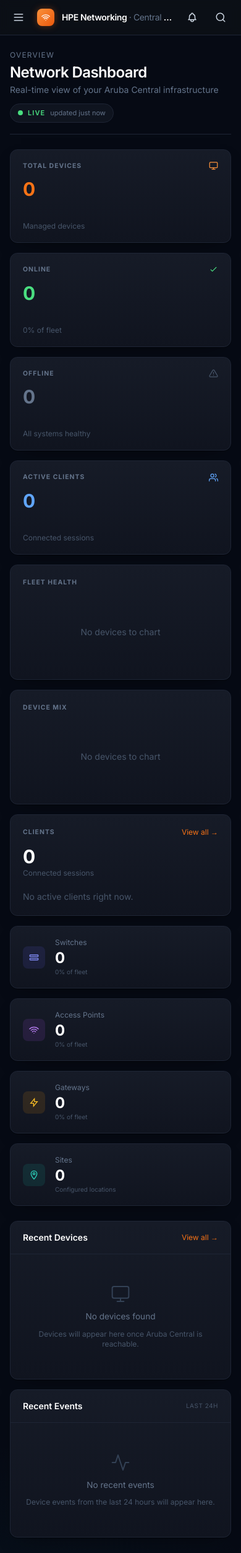
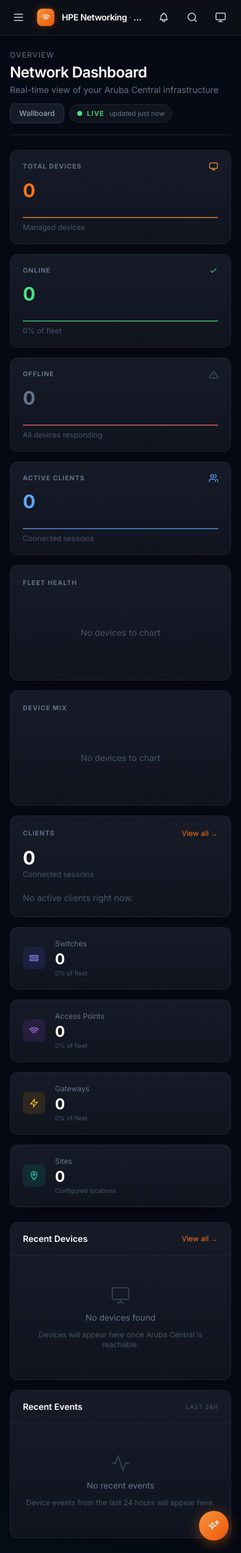
Before and after one commit to secure-ssid/New-Central-Portal, a FastAPI app: page / in a window 390 px wide. Shown: the whole page at 62% size. Run offline with FastAPI, Linux system fonts and the light colour scheme; data that the repository does not hold is empty; some libraries are stand-ins or nearby versions.

Commit message:
Debug and harden NOC UI: Alpine fix, alerts, device filters
Critical fix:
- Remove stray alpine:init close brace that broke ui store, wallboard,
  shortcuts, command palette, and notifications

Dashboard:
- Single list_active_alerts fetch for summary + ticker
- Align offline stat with donut (offline_strict); link online/offline to
  filtered device inventory
- Sparklines match stat metrics; seed on first sample; poll failure label
- prefers-reduced-motion for alert ticker; mobile wallboard button

Alerts hub:
- Move severity tabs into HTMX live region; fix Central vs Portal counts

Devices:
- Server-side status=online|offline filter with tests

Clients:
- Structured locate fields instead of raw JSON dump

Tests: Alpine init smoke, alert fetch dedup, partial tabs, device filters

```diff
--- a/app/routes/devices.py
+++ b/app/routes/devices.py
@@ -154,11 +154,14 @@
     if isinstance(groups, Exception): groups = []
     if isinstance(sites, Exception): sites = []
     q = request.query_params.get("q", "").strip()
+    status_filter = request.query_params.get("status", "").strip().lower()
     devices = filter_items(
         devices, q,
         "name", "serial", "model", "mac", "type", "site", "ip",
         "persona", "deployment", "device_function",
     )
+    if status_filter in ("online", "offline"):
+        devices = [d for d in devices if d.get("status") == status_filter]
     pg = _paginate(request, devices)
     return templates.TemplateResponse(
         request,
@@ -168,6 +171,7 @@
             "groups": groups,
             "sites": sites,
             "q": q,
+            "status_filter": status_filter,
             "active": "devices",
             "page": pg["page"],
             "per_page": pg["per_page"],
--- a/app/routes/home.py
+++ b/app/routes/home.py
@@ -180,14 +180,45 @@
     return None
 
 
-async def _alert_summary() -> dict:
+async def _fetch_dashboard_alerts() -> tuple[dict, list[dict]]:
+    """Single Central alerts fetch for summary + ticker (avoids duplicate API calls)."""
+    empty_summary = {"total": 0, "critical": 0, "major": 0, "minor": 0, "other": 0}
     try:
-        from vendors.central_bridge import get_alerts
-        alerts = await get_alerts(limit=ALERT_SUMMARY_LIMIT)
-        return _count_active_alerts(alerts)
+        from vendors.central_bridge import list_active_alerts
+        raw = await list_active_alerts(limit=ALERT_SUMMARY_LIMIT)
     except Exception as exc:
         logger.warning("Alerts unavailable for dashboard: %s", exc)
-        return {"total": 0, "critical": 0, "major": 0, "minor": 0, "other": 0}
+        return empty_summary, []
+
+    summary = _count_active_alerts(raw)
+    order = {"critical": 0, "major": 1, "minor": 2, "other": 3}
+    ticker: list[dict] = []
+    for a in raw:
+        if not isinstance(a, dict):
+            continue
+        sev = _severity_class(str(a.get("severity") or a.get("alertSeverity") or ""))
+        if sev not in ("critical", "major"):
+            continue
+        title = a.get("title") or a.get("alertName") or a.get("name") or "Alert"
+        serial = a.get("serialNumber") or a.get("serial") or ""
+        ticker.append({
+            "title": str(title),
+            "severity": sev,
+            "device_serial": serial,
+            "url": f"/devices/{serial}" if serial else "/alerts/",
+        })
+    ticker.sort(key=lambda x: order.get(x["severity"], 9))
+    return summary, ticker[:8]
+
+
+async def _alert_summary() -> dict:
+    summary, _ = await _fetch_dashboard_alerts()
+    return summary
+
+
+async def _alert_ticker(limit: int = 8) -> list[dict]:
+    _, ticker = await _fetch_dashboard_alerts()
+    return ticker[:limit]
 
 
 async def _tenant_health() -> dict | None:
@@ -398,34 +429,6 @@
     return enriched
 
 
-async def _alert_ticker(limit: int = 8) -> list[dict]:
-    """Top severity-sorted alerts for the dashboard ticker."""
-    try:
-        from vendors.central_bridge import get_alerts
-        raw = await get_alerts(limit=50)
-    except Exception as exc:
-        logger.debug("Alert ticker unavailable: %s", exc)
-        return []
-    order = {"critical": 0, "major": 1, "minor": 2, "other": 3}
-    items: list[dict] = []
-    for a in raw:
-        if not isinstance(a, dict):
-            continue
-        sev = _severity_class(str(a.get("severity") or a.get("alertSeverity") or ""))
-        if sev not in ("critical", "major"):
-            continue
-        title = a.get("title") or a.get("alertName") or a.get("name") or "Alert"
-        serial = a.get("serialNumber") or a.get("serial") or ""
-        items.append({
-            "title": str(title),
-            "severity": sev,
-            "device_serial": serial,
-            "url": f"/devices/{serial}" if serial else "/alerts/",
-        })
-    items.sort(key=lambda x: order.get(x["severity"], 9))
-    return items[:limit]
-
-
 def _severity_class(sev: str) -> str:
     s = (sev or "").lower()
     if s in ("critical", "crit"):
@@ -499,7 +502,8 @@
         # Existing keys — semantics unchanged.
         "total_devices": total,
         "online_devices": online,
-        "offline_devices": total - online,
+        "offline_devices": offline_strict,
+        "not_online_devices": total - online,
         "online_pct": int(online / total * 100) if total else 0,
         "total_clients": len(clients),
         "switches": switches,
@@ -548,8 +552,7 @@
     is_lite = bool(partial and lite)
 
     events = [] if is_lite else await _recent_events(devices)
-    alert_summary = await _alert_summary()
-    alert_ticker = await _alert_ticker()
+    alert_summary, alert_ticker = await _fetch_dashboard_alerts()
     health_notes = [] if is_lite else await _offline_health_notes(devices)
     tenant_health = None if is_lite else await _tenant_health()
     tenant_cards = _tenant_health_cards(tenant_health) if tenant_health else []
--- a/app/templates/base.html
+++ b/app/templates/base.html
@@ -371,6 +371,14 @@
                     aria-label="Search devices, clients, and sites"
                     aria-haspopup="dialog">
                 <svg aria-hidden="true" width="18" height="18" fill="none" stroke="currentColor" stroke-width="2" viewBox="0 0 24 24"><circle cx="11" cy="11" r="8"/><path stroke-linecap="round" d="M21 21l-4.35-4.35"/></svg>
+            </button>
+            <button type="button"
+                    @click="$store.ui && $store.ui.toggleNoc()"
+                    class="p-2 rounded-lg text-slate-300 hover:text-white hover:bg-surface-700/60"
+                    :class="$store.ui && $store.ui.nocMode && 'text-brand-400'"
+                    aria-label="Toggle NOC wallboard mode"
+                    title="Wallboard (W)">
+                <svg aria-hidden="true" width="18" height="18" fill="none" stroke="currentColor" stroke-width="2" viewBox="0 0 24 24"><rect x="2" y="3" width="20" height="14" rx="2"/><path stroke-linecap="round" d="M8 21h8M12 17v4"/></svg>
             </button>
         </header>
 
@@ -822,8 +830,6 @@
       }
     });
 
-    });
-
     /* ── UI chrome: wallboard, shortcuts, keyboard nav ─────────────── */
     Alpine.store('ui', {
       nocMode: typeof localStorage !== 'undefined' && localStorage.getItem('nocMode') === '1',
@@ -874,6 +880,7 @@
     });
 
     var QUICK_ACTIONS = [
+      { type: 'action', label: 'Offline devices', sublabel: 'Filter inventory to down devices', url: '/devices/?status=offline', status: '' },
       { type: 'action', label: 'Alerts hub', sublabel: 'Active Central alerts', url: '/alerts/', status: '' },
       { type: 'action', label: '3D Topology', sublabel: 'Interactive network graph', url: '/topology/', status: '' },
       { type: 'action', label: 'Device inventory', sublabel: 'Full fleet list', url: '/devices/', status: '' },
--- a/app/templates/devices/list.html
+++ b/app/templates/devices/list.html
@@ -172,6 +172,7 @@
     <div class="flex flex-wrap items-center gap-3 mb-4">
         <form method="get" class="relative flex-1 w-full sm:max-w-[380px]">
             {% if per_page %}<input type="hidden" name="per_page" value="{{ per_page }}">{% endif %}
+            {% if status_filter %}<input type="hidden" name="status" value="{{ status_filter }}">{% endif %}
             <svg aria-hidden="true" class="absolute left-3 top-1/2 -translate-y-1/2 pointer-events-none" width="14" height="14" fill="none" stroke="#6b7280" stroke-width="2" viewBox="0 0 24 24"><circle cx="11" cy="11" r="8"/><path stroke-linecap="round" d="M21 21l-4.35-4.35"/></svg>
             <input name="q" value="{{ q }}" type="search" placeholder="Search by name, serial, model, MAC, type, site, persona…"
                    aria-label="Search devices"
@@ -181,6 +182,8 @@
 
     {% if q %}
     <p class="text-[11px] text-slate-600 -mt-2 mb-3 px-0.5">Showing {{ total }} match{{ 'es' if total != 1 else '' }} for &ldquo;{{ q }}&rdquo;{% if total_pages and total_pages > 1 %} &mdash; page {{ page }} of {{ total_pages }}{% endif %}.</p>
+    {% elif status_filter %}
+    <p class="text-[11px] text-slate-600 -mt-2 mb-3 px-0.5">Showing {{ total }} {{ status_filter }} device{{ 's' if total != 1 else '' }}{% if total_pages and total_pages > 1 %} &mdash; page {{ page }} of {{ total_pages }}{% endif %}.</p>
     {% elif total_pages and total_pages > 1 %}
     <p class="text-[11px] text-slate-600 -mt-2 mb-3 px-0.5">{{ total }} devices &mdash; page {{ page }} of {{ total_pages }}.</p>
     {% endif %}
--- a/app/templates/home.html
+++ b/app/templates/home.html
@@ -16,7 +16,10 @@
   /* NOC wallboard — enlarged typography when body has .noc-mode */
   .noc-mode .stat-card .text-3xl { font-size: 2.75rem; line-height: 1; }
   .noc-mode .page-header h1 { font-size: 2rem; }
-  .noc-mode #dash-spark-row { display: grid; }
+  .noc-mode .sparkline { height: 32px; }
+  @media (prefers-reduced-motion: reduce) {
+    .alert-ticker-track { animation: none !important; }
+  }
 </style>
 
 <!-- Page header -->
@@ -27,9 +30,9 @@
         <p class="text-sm text-slate-500 mt-0.5">Real-time view of your Aruba Central infrastructure</p>
     </div>
     <div class="flex items-center gap-2">
-        <button type="button" @click="$store.ui.toggleNoc()" class="btn-secondary text-xs hidden sm:inline-flex"
-                :title="$store.ui.nocMode ? 'Exit wallboard (W)' : 'NOC wallboard (W)'">
-            <span x-text="$store.ui.nocMode ? 'Exit wallboard' : 'Wallboard'"></span>
+        <button type="button" @click="$store.ui && $store.ui.toggleNoc()" class="btn-secondary text-xs inline-flex"
+                :title="$store.ui && $store.ui.nocMode ? 'Exit wallboard (W)' : 'NOC wallboard (W)'">
+            <span x-text="$store.ui && $store.ui.nocMode ? 'Exit wallboard' : 'Wallboard'"></span>
         </button>
         <span class="inline-flex items-center gap-2 px-3 py-1.5 rounded-full border border-surface-700 bg-surface-800/60 text-[11px]"
               title="Auto-refreshes every 30 seconds while this tab is visible">
@@ -48,7 +51,8 @@
 <div id="dashboard-live"
      hx-get="/?partial=1&lite=1"
      hx-trigger="every 30s [document.visibilityState=='visible']"
-     hx-swap="innerHTML">
+     hx-swap="innerHTML"
+     data-poll="dashboard">
 {% block dashboard_live %}
 
 {% if alert_ticker %}
@@ -90,7 +94,7 @@
 
 <!-- Row 1: primary stats -->
 <div class="grid grid-cols-1 sm:grid-cols-2 xl:grid-cols-4 gap-4 mb-4" id="dash-stat-row"
-     data-stats='{{ {"online_pct": stats.online_pct, "total_clients": stats.total_clients, "offline_devices": stats.offline_devices, "total_devices": stats.total_devices} | tojson }}'>
+     data-stats='{{ {"online_devices": stats.online_devices, "total_clients": stats.total_clients, "offline_devices": stats.offline_devices, "total_devices": stats.total_devices} | tojson }}'>
     <div class="stat-card">
         <div class="flex items-center justify-between mb-3">
             <p class="section-label">Total Devices</p>
@@ -100,23 +104,27 @@
         <svg class="sparkline mt-2" data-spark="total_devices" viewBox="0 0 80 22" preserveAspectRatio="none" aria-hidden="true"><polyline fill="none" stroke="#fb923c" stroke-width="1.5" stroke-linecap="round" stroke-linejoin="round" points=""/></svg>
         <p class="text-xs text-slate-600 mt-1">{% if stats.total_devices %}{{ stats.switches }} SW &middot; {{ stats.aps }} AP &middot; {{ stats.gateways }} GW{% if stats.other_devices %} &middot; {{ stats.other_devices }} other{% endif %}{% else %}Managed devices{% endif %}</p>
     </div>
-    <div class="stat-card">
+    <div class="stat-card group">
         <div class="flex items-center justify-between mb-3">
             <p class="section-label">Online</p>
             <svg aria-hidden="true" width="15" height="15" fill="none" stroke="#4ade80" stroke-width="2" viewBox="0 0 24 24"><path stroke-linecap="round" stroke-linejoin="round" d="M5 13l4 4L19 7"/></svg>
         </div>
+        <a href="/devices/?status=online" class="block no-underline hover:opacity-90 transition-opacity">
         <p class="text-3xl font-bold text-green-400">{{ stats.online_devices }}</p>
-        <svg class="sparkline mt-2" data-spark="online_pct" viewBox="0 0 80 22" preserveAspectRatio="none" aria-hidden="true"><polyline fill="none" stroke="#4ade80" stroke-width="1.5" stroke-linecap="round" stroke-linejoin="round" points=""/></svg>
+        <svg class="sparkline mt-2" data-spark="online_devices" viewBox="0 0 80 22" preserveAspectRatio="none" aria-hidden="true"><polyline fill="none" stroke="#4ade80" stroke-width="1.5" stroke-linecap="round" stroke-linejoin="round" points=""/></svg>
         <p class="text-xs mt-1 {% if stats.online_pct >= 90 %}text-green-500/70{% else %}text-slate-600{% endif %}">{{ stats.online_pct }}% of fleet</p>
+        </a>
     </div>
-    <div class="stat-card">
+    <div class="stat-card group">
         <div class="flex items-center justify-between mb-3">
             <p class="section-label">Offline</p>
             <svg aria-hidden="true" width="15" height="15" fill="none" stroke="{% if stats.offline_devices > 0 %}#f87171{% else %}#475569{% endif %}" stroke-width="2" viewBox="0 0 24 24"><path stroke-linecap="round" d="M12 9v4m0 4h.01M10.29 3.86L1.82 18a2 2 0 001.71 3h16.94a2 2 0 001.71-3L13.71 3.86a2 2 0 00-3.42 0z"/></svg>
         </div>
+        <a href="/devices/?status=offline" class="block no-underline hover:opacity-90 transition-opacity">
         <p class="text-3xl font-bold {% if stats.offline_devices > 0 %}text-red-400{% else %}text-slate-500{% endif %}">{{ stats.offline_devices }}</p>
         <svg class="sparkline mt-2" data-spark="offline_devices" viewBox="0 0 80 22" preserveAspectRatio="none" aria-hidden="true"><polyline fill="none" stroke="#f87171" stroke-width="1.5" stroke-linecap="round" stroke-linejoin="round" points=""/></svg>
-        <p class="text-xs text-slate-600 mt-1">{% if stats.offline_devices > 0 %}Require attention{% else %}All systems healthy{% endif %}</p>
+        <p class="text-xs text-slate-600 mt-1">{% if stats.offline_devices > 0 %}Offline{% if stats.unknown_devices %} · {{ stats.unknown_devices }} unknown{% endif %}{% else %}All devices responding{% endif %}</p>
+        </a>
     </div>
     <div class="stat-card">
         <div class="flex items-center justify-between mb-3">
@@ -513,14 +521,29 @@
       if (evt.target && evt.target.id === 'dashboard-live') {
         lastUpdated = Date.now();
         render();
+        var newRow = document.getElementById('dash-stat-row');
+        if (newRow && newRow.dataset.stats) {
+          try { pushStats(JSON.parse(newRow.dataset.stats)); } catch (e) {}
+        }
+      }
+    });
+    document.body.addEventListener('htmx:responseError', function (evt) {
+      if (evt.target && evt.target.id === 'dashboard-live') {
+        label.textContent = 'update failed';
+        label.classList.add('text-red-400');
+      }
+    });
+    document.body.addEventListener('htmx:afterRequest', function (evt) {
+      if (evt.target && evt.target.id === 'dashboard-live' && evt.detail.successful) {
+        label.classList.remove('text-red-400');
       }
     });
     setInterval(render, 1000);
     render();
 
     /* Sparkline trend buffers (sessionStorage, last 20 samples) */
-    var SPARK_KEYS = ['online_pct', 'total_clients', 'offline_devices', 'total_devices'];
-    var SPARK_COLORS = { online_pct: '#4ade80', total_clients: '#60a5fa', offline_devices: '#f87171', total_devices: '#fb923c' };
+    var SPARK_KEYS = ['online_devices', 'total_clients', 'offline_devices', 'total_devices'];
+    var SPARK_COLORS = { online_devices: '#4ade80', total_clients: '#60a5fa', offline_devices: '#f87171', total_devices: '#fb923c' };
     function loadHistory() {
       try { return JSON.parse(sessionStorage.getItem('dashSpark') || '{}'); } catch (e) { return {}; }
     }
@@ -532,7 +555,13 @@
       var h = loadHistory();
       SPARK_KEYS.forEach(function (k) {
         if (stats[k] === undefined) return;
-        h[k] = (h[k] || []).concat([Number(stats[k])]).slice(-20);
+        var v = Number(stats[k]);
+        var prev = h[k] || [];
+        if (prev.length === 0) {
+          h[k] = [v, v];
+        } else {
+          h[k] = prev.concat([v]).slice(-20);
+        }
       });
       saveHistory(h);
       drawSparklines(h);
@@ -542,7 +571,8 @@
         var key = svg.getAttribute('data-spark');
         var vals = h[key] || [];
         var poly = svg.querySelector('polyline');
-        if (!poly || vals.length < 2) return;
+        if (!poly || vals.length < 1) return;
+        if (vals.length === 1) vals = [vals[0], vals[0]];
         var min = Math.min.apply(null, vals), max = Math.max.apply(null, vals);
         var range = max - min || 1;
         var pts = vals.map(function (v, i) {
@@ -558,13 +588,6 @@
     if (row && row.dataset.stats) {
       try { pushStats(JSON.parse(row.dataset.stats)); } catch (e) {}
     }
-    document.body.addEventListener('htmx:afterSwap', function (evt) {
-      if (!evt.target || evt.target.id !== 'dashboard-live') return;
-      var newRow = document.getElementById('dash-stat-row');
-      if (newRow && newRow.dataset.stats) {
-        try { pushStats(JSON.parse(newRow.dataset.stats)); } catch (e) {}
-      }
-    });
   })();
 </script>
 
```
Also changed, not shown: app/routes/clients.py (+26 -0 lines), app/templates/alerts/hub.html (+14 -8 lines), app/templates/clients/detail.html (+12 -1 lines), tests/test_dashboard_alerts.py (added, +53 -0 lines), tests/test_devices_filter.py (added, +14 -0 lines).
